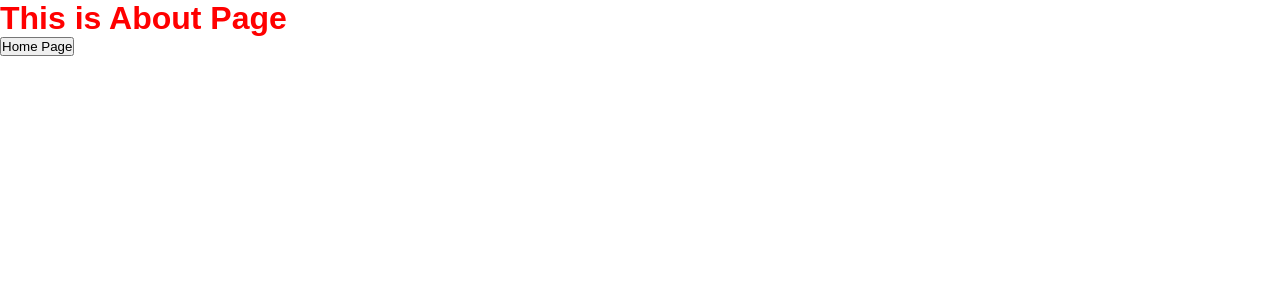
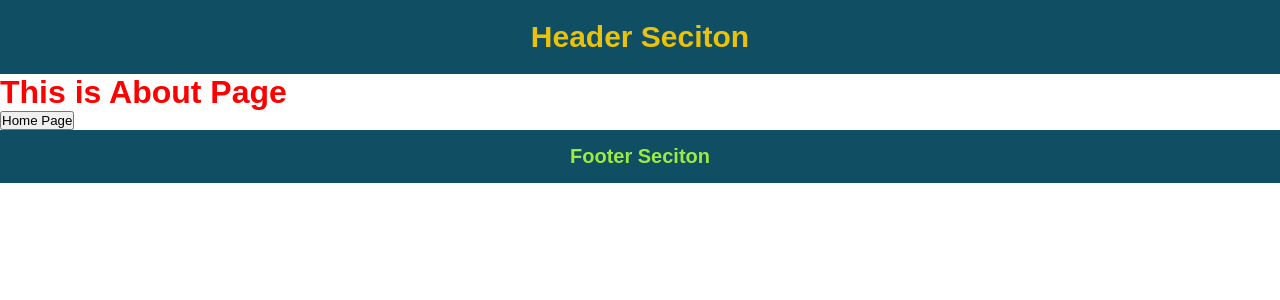
Before and after one commit to Ismoil00/NextJS__Tutorial-01, a Next.js app: page /about in a window 1280 px wide. Shown: the top 300 px of the page. Built offline with nearby package versions, Linux system fonts and the light colour scheme.

Commit message:
another commit about layout

```diff
--- /dev/null
+++ b/components/footer.tsx
@@ -0,0 +1,7 @@
+
+
+export default function Footer() {
+  return (
+    <h1 className="footerSec">Footer Seciton</h1>
+  )
+}
--- /dev/null
+++ b/components/header.tsx
@@ -0,0 +1,7 @@
+
+
+export default function Header() {
+  return (
+    <h1 className="headerSec">Header Seciton</h1>
+  )
+}
--- a/src/pages/_app.tsx
+++ b/src/pages/_app.tsx
@@ -1,13 +1,22 @@
 import "@/styles/globals.css";
+import Footer from "components/footer";
+import Header from "components/header";
+import '../styles/layout.css'
 // import 'bootstrap/dist/css/bootstrap.min.css';
 import type { AppProps } from "next/app";
 
+function App({ Component, pageProps }: AppProps) {
 
-function App({ Component, pageProps }: AppProps) {
+  // This way we can omit the Global Layouts that should exist on every _app.js pages:
+  /* if (Component.getLayout) {
+    return Component.getLayout(<Component {...pageProps} />)
+  } */
 
   return (
     <>
+      <Header />
       <Component {...pageProps} />
+      <Footer />
     </>
   );
 }
--- a/src/pages/about.tsx
+++ b/src/pages/about.tsx
@@ -1,5 +1,6 @@
 import Link from "next/link";
 import styles from '../styles/About.module.css';
+import Footer from "components/footer";
 
 function About () {
   return (
@@ -13,3 +14,13 @@ function About () {
 }
 
 export default About;
+
+ // This way we can omit the Global Layouts that should exist on every _app.js pages:
+About.getLayout = function PageLayout(page: any) {
+  return (
+    <>
+      {page}
+      <Footer />
+    </>
+  )
+}
--- /dev/null
+++ b/src/styles/layout.css
@@ -0,0 +1,16 @@
+
+.headerSec {
+  background-color: rgb(15, 78, 99);
+  color: rgb(235, 194, 11);
+  padding: 20px;
+  text-align: center;
+  font-size: 30px;
+}
+
+.footerSec {
+  background-color: rgb(15, 78, 99);
+  color: rgb(155, 235, 65);
+  padding: 15px;
+  text-align: center;
+  font-size: 20px;
+}
```
